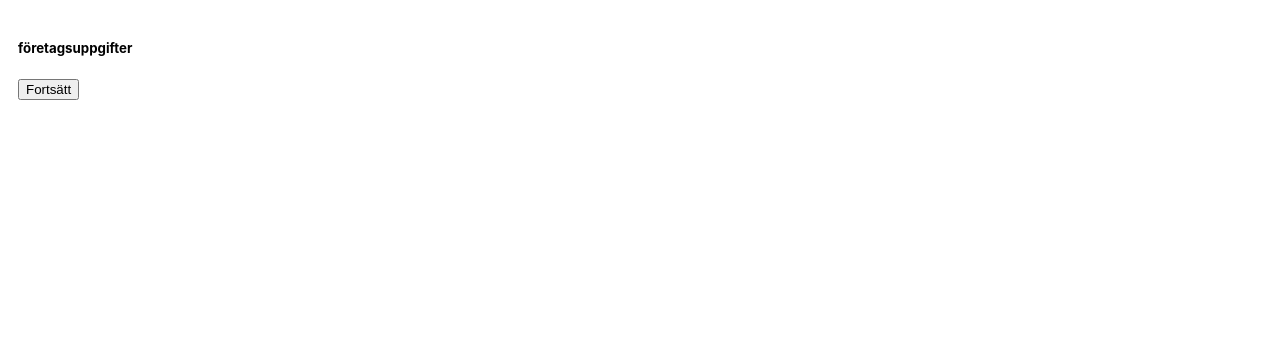
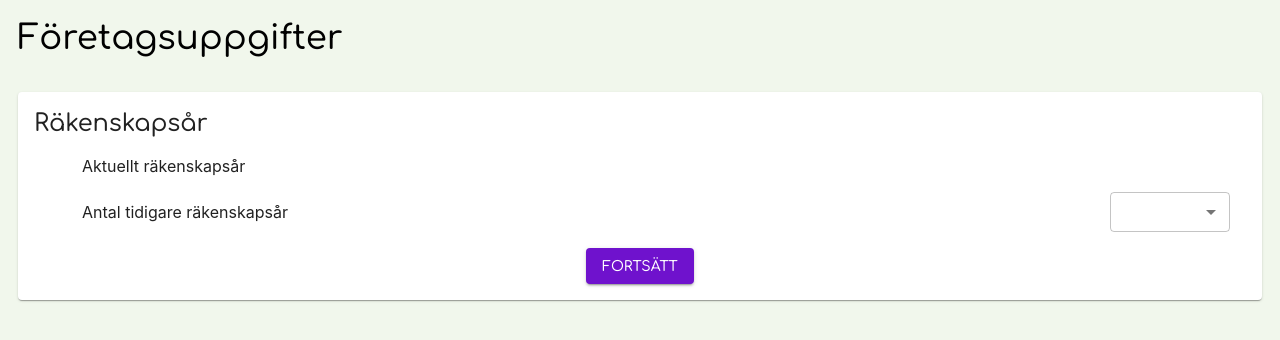
Before and after one commit to spgarn/Arsredovisning, a React (Create React App) app in the folder frontend/: page /company-info in a window 1280 px wide. Shown: the top 340 px of the page. Built offline with nearby package versions, Linux system fonts and the light colour scheme.

Commit message:
Working on pages

```diff
--- a/frontend/package.json
+++ b/frontend/package.json
@@ -3,6 +3,9 @@
   "version": "0.1.0",
   "private": true,
   "dependencies": {
+    "@emotion/react": "^11.9.0",
+    "@emotion/styled": "^11.8.1",
+    "@mui/material": "^5.6.2",
     "@react-pdf/renderer": "^2.0.8",
     "@testing-library/jest-dom": "^5.11.4",
     "@testing-library/react": "^11.1.0",
@@ -15,10 +18,10 @@
     "mobx": "^6.3.0",
     "mobx-react": "^7.1.0",
     "mobx-react-lite": "^3.2.0",
-    "react-router-dom": "^6.3.0",
     "react": "^17.0.2",
     "react-dom": "^17.0.2",
     "react-dropzone": "^11.3.2",
+    "react-router-dom": "^6.3.0",
     "react-scripts": "4.0.3",
     "styled-components": "^5.2.3",
     "typescript": "^4.2.4",
--- a/frontend/src/App.tsx
+++ b/frontend/src/App.tsx
@@ -1,12 +1,45 @@
+import { createTheme, GlobalStyles, ThemeProvider } from '@mui/material';
 import './App.css';
 import { StoreProvider } from './hooks/useStore';
 import Navigation from './navigation/navigation';
+
+const theme = createTheme({
+  spacing: 2,
+  palette: {
+    primary: {
+      main: '#6f12cd',
+    },
+  },
+  typography: {
+    fontFamily: 'Comfortaa',
+    fontSize: 14,
+  },
+  components: {
+    MuiButton: {
+      styleOverrides: {
+        contained: {
+          minWidth: '64px',
+          minHeight: '36px',
+          padding: '8px 16px',
+          lineHeight: 0.5,
+        },
+      },
+    },
+  },
+});
 
 // eslint-disable-next-line @typescript-eslint/explicit-module-boundary-types
 function App() {
   return (
     <StoreProvider>
-      <Navigation />
+      <ThemeProvider theme={theme}>
+        <GlobalStyles
+          styles={{
+            body: { backgroundColor: '#dae9cc5c' },
+          }}
+        />
+        <Navigation />
+      </ThemeProvider>
     </StoreProvider>
   );
 }
--- a/frontend/src/components/DropArea.tsx
+++ b/frontend/src/components/DropArea.tsx
@@ -10,9 +10,9 @@ const DropArea = styled.div`
   display: flex;
   justify-content: center;
   align-items: center;
-  height: 25vh;
+  height: 30vh;
   text-align: center;
-  background-color:#c2e9fb;
+  background-color:#918686;
   border-radius: 8px;
 `;
 
@@ -22,7 +22,6 @@ const DropFile = observer(() => {
     const sieText = await fileReader(acceptedFiles[0]);
     const company = extractCompanyFromSie(sieText);
     company.result = calculateResults(company.accounts);
-    console.log(company);
     companyStore.hydrate(company);
   };
 
@@ -32,7 +31,7 @@ const DropFile = observer(() => {
 
         <DropArea {...getRootProps()}>
           <input {...getInputProps()} />
-          <p>Släpp din SIE-fil här så laddas det in en preview på din årsredovisning i PDF</p>
+          <p>Släpp din SIE-fil här för att ladda upp filen.</p>
         </DropArea>
 
       )}
--- /dev/null
+++ b/frontend/src/components/InputField.tsx
@@ -0,0 +1,30 @@
+import styled from 'styled-components';
+
+interface Props {
+  title:string;
+}
+
+const Field = styled.div`
+margin-left: 2rem;
+`;
+
+const Input = styled.div`
+
+`;
+
+const Wrapper = styled.div`
+display: flex;
+flex-direction: row;
+margin: 1rem;
+justify-content: space-between;
+align-items: center;
+`;
+
+const InputField:React.FC<Props> = ({ title, children }) => (
+  <Wrapper>
+    <Field>{title}</Field>
+    <Input>{children}</Input>
+  </Wrapper>
+);
+
+export default InputField;
--- /dev/null
+++ b/frontend/src/components/StyledNavLink.tsx
@@ -0,0 +1,27 @@
+import { NavLink } from 'react-router-dom';
+import styled from 'styled-components';
+
+interface Props {
+  to:string
+  margin?:string
+  disabled?:boolean
+}
+
+const StyledLink = styled(NavLink)<Props>`
+  text-decoration: none;
+  margin:${(p) => p.margin};
+  pointer-events:${(p) => p.disabled && 'none'};
+  display: flex;
+  justify-content: center;
+  align-items: center;
+`;
+
+const StyledNavLink:React.FC<Props> = ({
+  to, children, margin, disabled,
+}) => (
+  <StyledLink disabled={disabled} margin={margin} to={to}>
+    {children}
+  </StyledLink>
+);
+
+export default StyledNavLink;
--- a/frontend/src/navigation/navigation.tsx
+++ b/frontend/src/navigation/navigation.tsx
@@ -1,6 +1,5 @@
 import { Routes, Route, BrowserRouter } from 'react-router-dom';
 import BalanceSheetPage from '../pages/BalanceSheetPage/BalanceSheetPage';
-import CheckCompanyInfo from '../pages/CheckCompanyInfoPage/CheckCompanyInfoPage';
 import CompanyInfoPage from '../pages/CompanyInfoPage/CompanyInfoPage';
 import FiscalYearPage from '../pages/FiscalYearPage/FiscalYearPage';
 import LoadSie from '../pages/LoadSiePage/LoadSiePage';
@@ -16,7 +15,6 @@ const Navigation = () => (
       {/* Siefil */}
       <Route path="/" element={<LoadSie />} />
       {/* Kontrollera uppgifter */}
-      <Route path="/check-info" element={<CheckCompanyInfo />} />
       {/* Välj räkenskapsår */}
       <Route path="/fiscal-year" element={<FiscalYearPage />} />
       {/* Företagsuppgifter */}
--- a/frontend/src/pages/CheckCompanyInfoPage/CheckCompanyInfoPage.tsx
+++ /dev/null
@@ -1,18 +0,0 @@
-import { NavLink } from 'react-router-dom';
-import Page from '../../components/Page';
-import useStore from '../../hooks/useStore';
-
-const CheckCompanyInfo = () => {
-  const { companyStore } = useStore();
-  return (
-    <Page>
-      <h5>Kontrollera dina företagsuppgifter</h5>
-      {companyStore.company.info.name}
-      <NavLink to="/fiscal-year">
-        <button type="button">Fortsätt</button>
-      </NavLink>
-    </Page>
-  );
-};
-
-export default CheckCompanyInfo;
--- a/frontend/src/pages/CompanyInfoPage/CompanyInfoPage.tsx
+++ b/frontend/src/pages/CompanyInfoPage/CompanyInfoPage.tsx
@@ -1,16 +1,58 @@
-import { NavLink } from 'react-router-dom';
+import {
+  Button,
+  Card, FormControl, MenuItem, Select, SelectChangeEvent, styled, Typography,
+} from '@mui/material';
+import { useState } from 'react';
+import InputField from '../../components/InputField';
 import Page from '../../components/Page';
+import StyledNavLink from '../../components/StyledNavLink';
 import useStore from '../../hooks/useStore';
+
+const StyledCard = styled(Card)`
+gap: 2rem;
+margin-top: 2rem;
+padding:1rem;
+`;
 
 const CompanyInfoPage = () => {
   const { companyStore } = useStore();
+  const [amount, setAmount] = useState(0 || '');
+
+  const handleChange = (event:SelectChangeEvent) => {
+    setAmount(event.target.value);
+  };
   return (
     <Page>
-      <h5>företagsuppgifter</h5>
-      {companyStore.company.info.name}
-      <NavLink to="/result-sheet">
-        <button type="button">Fortsätt</button>
-      </NavLink>
+      <Typography variant="h4">Företagsuppgifter</Typography>
+      <StyledCard>
+        <Typography variant="h5">
+          Räkenskapsår
+        </Typography>
+        <InputField title="Aktuellt räkenskapsår">
+          <Typography variant="h6">
+            {companyStore.isReady && `${companyStore.company.fiscalYears.currentStart} - ${companyStore.company.fiscalYears.currentEnd}`}
+          </Typography>
+        </InputField>
+        <InputField title="Antal tidigare räkenskapsår">
+          <Typography variant="h6">
+            <FormControl sx={{ minWidth: '120px' }} size="small">
+
+              <Select
+                value={amount}
+                onChange={handleChange}
+              >
+                <MenuItem value={0}>0</MenuItem>
+                <MenuItem value={1}>1</MenuItem>
+                <MenuItem value={2}>2</MenuItem>
+              </Select>
+            </FormControl>
+          </Typography>
+        </InputField>
+
+        <StyledNavLink to="/company-info">
+          <Button variant="contained">Fortsätt</Button>
+        </StyledNavLink>
+      </StyledCard>
     </Page>
   );
 };
--- a/frontend/src/pages/FiscalYearPage/FiscalYearPage.tsx
+++ b/frontend/src/pages/FiscalYearPage/FiscalYearPage.tsx
@@ -1,13 +1,41 @@
-import { NavLink } from 'react-router-dom';
+import {
+  Button, Card, Checkbox, styled, Typography,
+} from '@mui/material';
 import Page from '../../components/Page';
+import StyledNavLink from '../../components/StyledNavLink';
+import useStore from '../../hooks/useStore';
 
-const FiscalYearPage = () => (
-  <Page>
-    <h5>Välj räkenskapsår</h5>
-    <NavLink to="/company-info">
-      <button type="button">Fortsätt</button>
-    </NavLink>
-  </Page>
-);
+const StyledCard = styled(Card)`
+display: flex;
+justify-content: center;
+align-items: center;
+text-align: center;
+flex-direction: column;
+gap: 2rem;
+margin-top: 2rem;
+padding:1rem;
+`;
+
+const FiscalYearPage = () => {
+  const { companyStore } = useStore();
+
+  return (
+    <Page>
+      <Typography variant="h4">Välj räkenskapsår</Typography>
+      <StyledCard>
+        <Typography variant="h6">
+          {companyStore.isReady && `För företaget ${companyStore.company.info.name} fanns följande räkenskapsår som kan användas i SIE-filen. Välj det år som ska lämnas in till Bolagsverket`}
+        </Typography>
+        <Typography variant="h5">
+          <Checkbox />
+          {companyStore.isReady && `${companyStore.company.fiscalYears.currentStart} - ${companyStore.company.fiscalYears.currentEnd}`}
+        </Typography>
+        <StyledNavLink to="/company-info">
+          <Button variant="contained">Fortsätt</Button>
+        </StyledNavLink>
+      </StyledCard>
+    </Page>
+  );
+};
 
 export default FiscalYearPage;
--- a/frontend/src/pages/LoadSiePage/LoadSiePage.tsx
+++ b/frontend/src/pages/LoadSiePage/LoadSiePage.tsx
@@ -1,14 +1,46 @@
-import { NavLink } from 'react-router-dom';
+import { Card, styled, Typography } from '@mui/material';
+import Button from '@mui/material/Button';
+import { observer } from 'mobx-react-lite';
 import DropArea from '../../components/DropArea';
 import Page from '../../components/Page';
+import StyledNavLink from '../../components/StyledNavLink';
+import useStore from '../../hooks/useStore';
 
-const LoadSie = () => (
-  <Page>
-    <DropArea />
-    <NavLink to="/check-info">
-      <button type="button">Generate PDF</button>
-    </NavLink>
-  </Page>
-);
+const StyledCard = styled(Card)`
+display: flex;
+justify-content: center;
+align-items: center;
+text-align: center;
+flex-direction: column;
+gap: 2rem;
+margin-top: 2rem;
+padding:6rem;
+`;
+
+const LoadSie = observer(() => {
+  const { companyStore } = useStore();
+
+  return (
+    <Page>
+      <DropArea />
+
+      <StyledCard>
+        {companyStore.isReady && (
+          <>
+            <Typography variant="h3">
+              {companyStore.company.info.name}
+            </Typography>
+            <Typography variant="h4">
+              {companyStore.company.info.registrationNumber}
+            </Typography>
+          </>
+        )}
+        <StyledNavLink disabled={!companyStore.isReady} to="/fiscal-year">
+          <Button disabled={!companyStore.isReady} variant="contained">Fortsätt</Button>
+        </StyledNavLink>
+      </StyledCard>
+    </Page>
+  );
+});
 
 export default LoadSie;
--- a/frontend/src/pages/SignPage/SignPage.tsx
+++ b/frontend/src/pages/SignPage/SignPage.tsx
@@ -1,4 +1,5 @@
 // import { NavLink } from 'react-router-dom';
+import Button from '@mui/material/Button';
 import Page from '../../components/Page';
 import useStore from '../../hooks/useStore';
 
@@ -8,10 +9,9 @@ const SignPage = () => {
     <Page>
       <h5>Befattningshavare</h5>
       {companyStore.company.fiscalYears.currentEnd}
-      {/* <NavLink to="/balance-sheet">
-        <button type="button">Fortsätt</button>
-      </NavLink> */}
-      Generera PDF
+      <Button>
+        Generera PDF
+      </Button>
     </Page>
   );
 };
```
Also changed, not shown: 1 other file (tests, documents, lock files or other folders).
